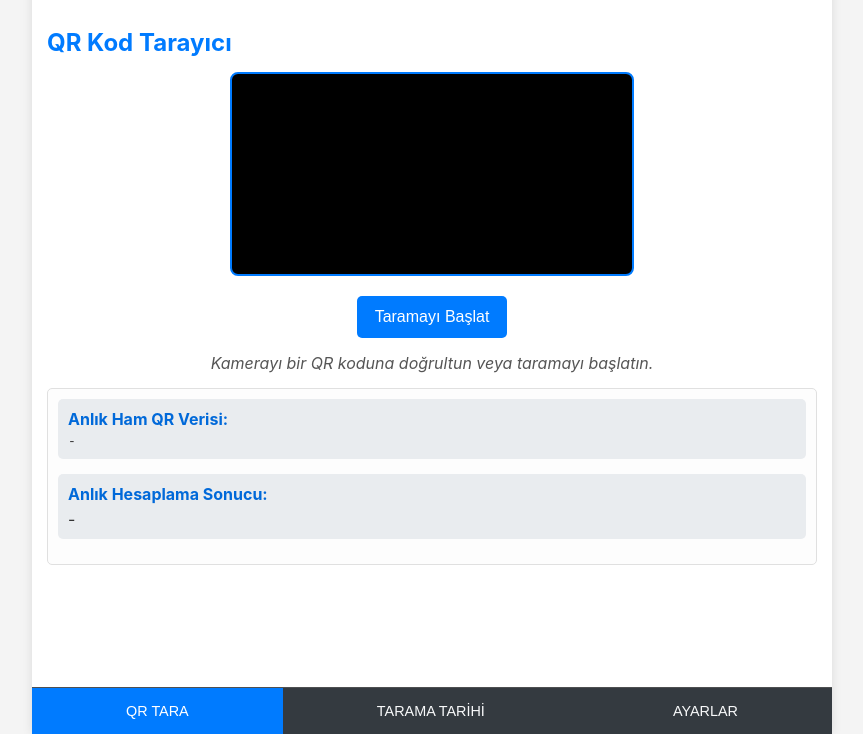
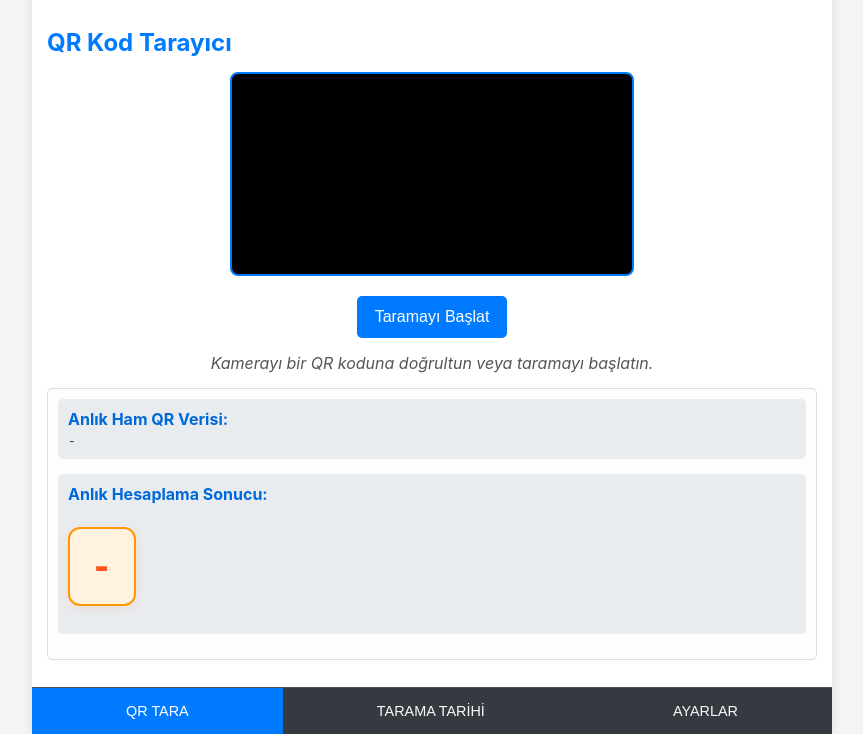
Before and after one commit to eozalp/qr, a plain HTML site: page index.html in a window 1280 px wide. Shown: the part 66-800 px from the top of the page, without its empty margins (208-1071 px from the left). Drawn offline with nearby package versions, Linux system fonts and the light colour scheme.

Commit message:
Update style.css

```diff
--- a/style.css
+++ b/style.css
@@ -170,10 +170,23 @@ header h1 {
     font-size: 0.9em;
 }
 
-#info-calculation-result {
-    font-weight: bold;
-    font-size: 1.3em; /* Slightly larger */
-    color: #28a745; /* Green for success/result */
+#qr-pane-calc-result, #info-calculation-result {
+    font-weight: 900;
+    font-size: 2em;
+    color: #ff5722;
+    background: #fff3e0;
+    border-radius: 12px;
+    padding: 18px 24px;
+    margin: 18px 0;
+    box-shadow: 0 2px 12px rgba(255, 87, 34, 0.11);
+    text-align: center;
+    letter-spacing: 0.04em;
+    border: 2.5px solid #ff9800;
+    display: inline-block;
+    transition: box-shadow 0.2s;
+}
+#qr-pane-calc-result:hover, #info-calculation-result:hover {
+    box-shadow: 0 4px 20px rgba(255, 140, 0, 0.18);
 }
 
 /* Settings Pane Styles */
```
